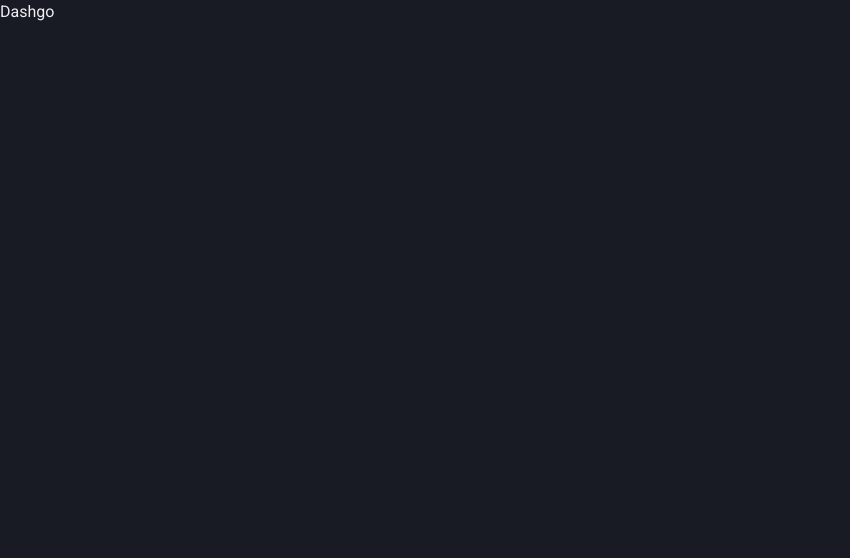
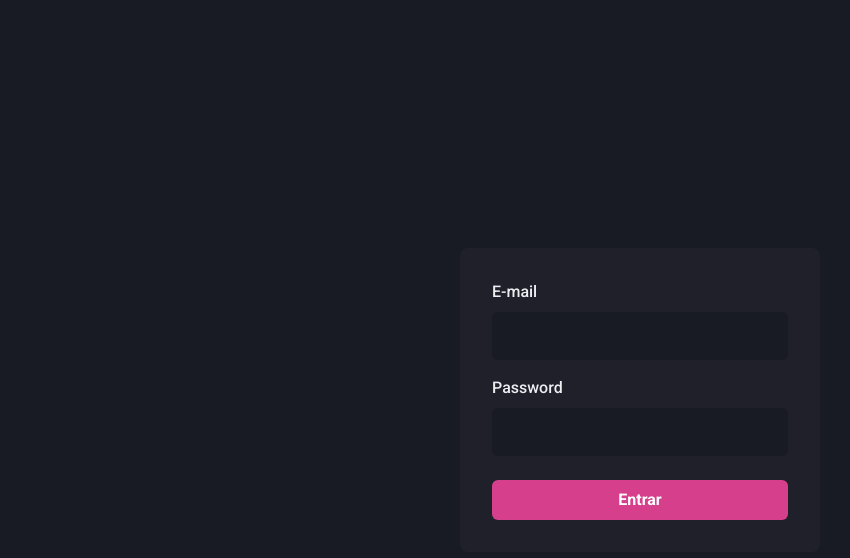
Before and after one commit to rafm/rocketseat-ignite-reactjs, a Next.js app in the folder 04-dashgo/: page / in a window 1280 px wide. Shown: the top 558 px of the page, without its empty margins (0-850 px from the left). Built offline with nearby package versions, Linux system fonts and the light colour scheme.

Commit message:
Creating "Sign In" page in home/index page

```diff
--- a/04-dashgo/src/pages/index.tsx
+++ b/04-dashgo/src/pages/index.tsx
@@ -1,5 +1,23 @@
+import { Button, Flex, FormControl, FormLabel, Input, Stack } from "@chakra-ui/react";
+
 export default function Home() {
   return (
-    <h1>Dashgo</h1>
+    <Flex w="100%" h="100vh" align="center" justify="center">
+      <Flex as="form" w="100%" maxWidth={360} bg="gray.800" p={8} borderRadius={8} flexDir="column">
+        <Stack spacing={4}>
+          <FormControl>
+            <FormLabel htmlFor="email">E-mail</FormLabel>
+            <Input id="email" name="email" type="email" focusBorderColor="pink.500" bgColor="gray.900" variant="filled" _hover={{ bgColor: "gray.900" }} size="lg" />
+          </FormControl>
+
+          <FormControl>
+            <FormLabel htmlFor="password">Password</FormLabel>
+            <Input id="password" name="password" type="password" focusBorderColor="pink.500" bgColor="gray.900" variant="filled" _hover={{ bgColor: "gray.900" }} size="lg" />
+          </FormControl>
+        </Stack>
+
+        <Button type="submit" mt="6" colorScheme="pink">Entrar</Button>
+      </Flex>
+    </Flex>
   )
 }
```
